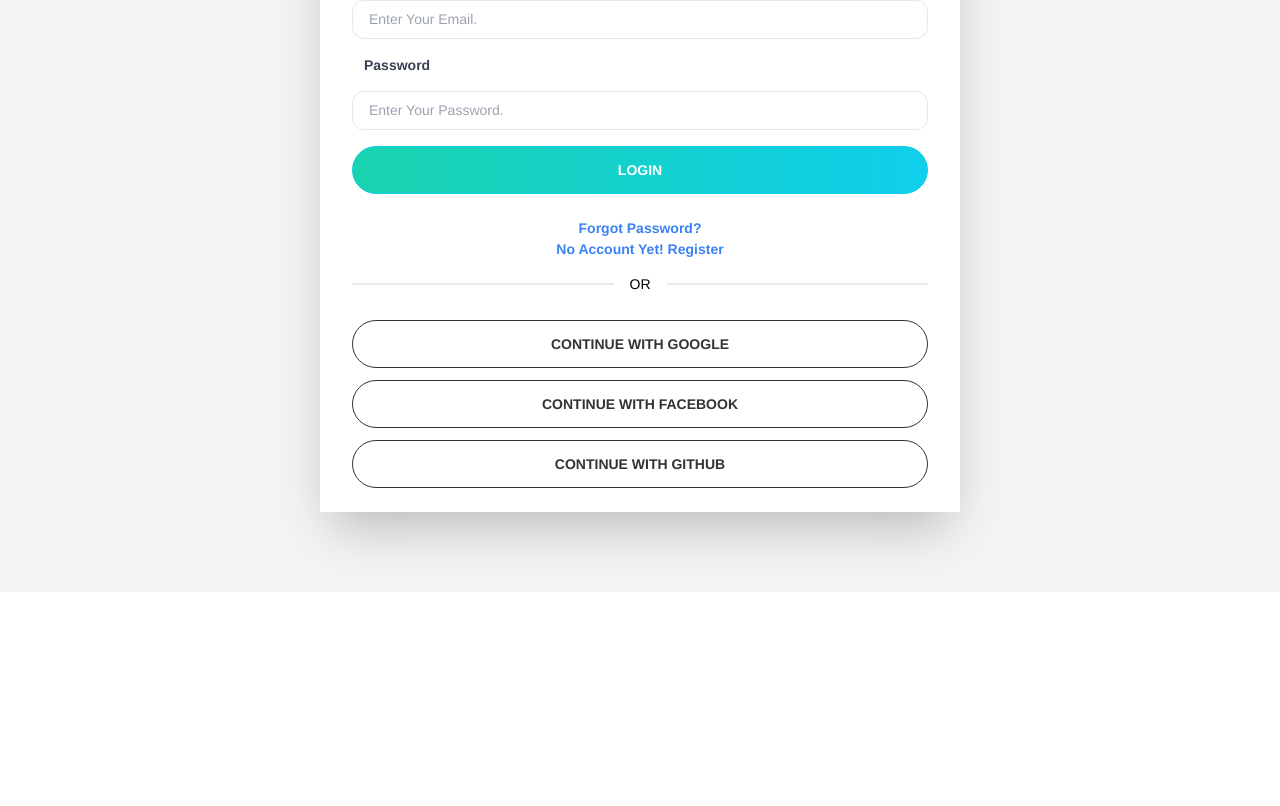
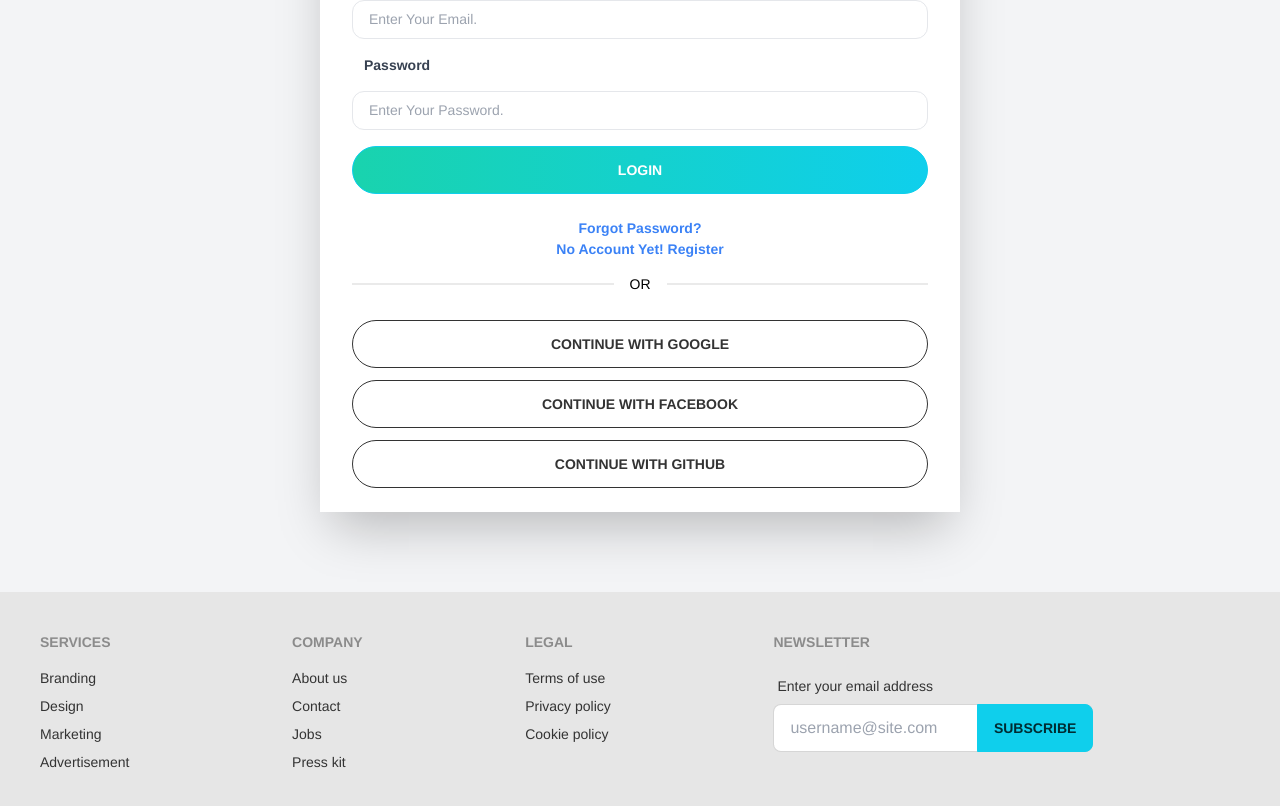
Before and after one commit to naimulislamshakil/manufacturer-website-cliend-side, a React (Create React App) app: page /login in a window 1280 px wide. Shown: the part 272-1078 px from the top of the page. Before the commit the page ends 864 px from the top, so only its background shows below. Built offline with nearby package versions, Linux system fonts and the light colour scheme; no server answers.

Commit message:
create a footer

```diff
--- a/src/App.js
+++ b/src/App.js
@@ -22,6 +22,8 @@ import AddProduct from "./Component/Pages/Dashboard/AddProduct";
 import auth from "./firebase.config";
 import { useAuthState } from "react-firebase-hooks/auth";
 import useAdmin from "./Component/Hooks/useAdmin";
+import CoustomerProduct from "./Component/Pages/CoustomerProduct/CoustomerProduct";
+import Footer from "./Component/Shered/Footer/Footer";
 
 function App() {
   const [user] = useAuthState(auth);
@@ -32,6 +34,7 @@ function App() {
       <Routes>
         <Route path="/" element={<Home />} />
         <Route path="/login" element={<Login />} />
+        <Route path="/product" element={<CoustomerProduct />} />
         <Route path="/register" element={<Register />} />
         <Route path="/contact_us" element={<ContactUs />} />
         <Route
@@ -89,6 +92,7 @@ function App() {
           ></Route>
         </Route>
       </Routes>
+      <Footer></Footer>
       <ToastContainer />
     </div>
   );
--- /dev/null
+++ b/src/Component/Pages/CoustomerProduct/Coustomer.js
@@ -0,0 +1,47 @@
+import React from "react";
+import { useNavigate } from "react-router-dom";
+
+const Coustomer = ({ product }) => {
+  const navigate = useNavigate();
+  const {
+    _id,
+    name,
+    image,
+    animation,
+    price,
+    available_quantity,
+    minimum_order,
+    short_description,
+  } = product;
+
+  const handelRedirectPurchasePage = (id) => {
+    navigate(`/purchase/${id}`);
+  };
+
+  return (
+    <div data-aos={animation}>
+      <div className="card card-compact w-96 bg-base-100 transition ease-in-out delay-150  hover:translate-y-6 ml-2 my-9  hover:scale-100  duration-300 shadow-2xl">
+        <figure>
+          <img src={image} alt="" />
+        </figure>
+        <div className="card-body">
+          <h2 className="card-title">{name}</h2>
+          <p className="text-lg">Price: ${price} (per unit)</p>
+          <p>Minimum Order: ${minimum_order} Pices</p>
+          <p>Available Quantity: ${available_quantity} Pices</p>
+          <p>{short_description.slice(0, 200)}</p>
+          <div className="card-actions justify-start m-5">
+            <button
+              onClick={() => handelRedirectPurchasePage(_id)}
+              className="btn btn-primary"
+            >
+              Buy Now
+            </button>
+          </div>
+        </div>
+      </div>
+    </div>
+  );
+};
+
+export default Coustomer;
--- /dev/null
+++ b/src/Component/Pages/CoustomerProduct/CoustomerProduct.js
@@ -0,0 +1,36 @@
+import React from "react";
+import { useQuery } from "react-query";
+import Loading from "../../Shered/Loading/Loading";
+import Coustomer from "./Coustomer";
+
+const CoustomerProduct = () => {
+  const { data: products, isLoading } = useQuery("product", () =>
+    fetch("https://frozen-brushlands-71944.herokuapp.com/products", {
+      method: "GET",
+      headers: {
+        authorization: `Berar ${localStorage.getItem("accessToken")}`,
+      },
+    }).then((res) => res.json())
+  );
+
+  if (isLoading) {
+    return <Loading></Loading>;
+  }
+  return (
+    <div>
+      <div className="divider"></div>
+      <div className="text-center font-bold text-accent text-2xl">
+        Our Populler Products
+      </div>
+      <div className="divider"></div>
+      <div className="grid grid-cols-1 md:grid-cols-2 lg:grid-cols-3 gap-2 my-5">
+        {products.length > 0 &&
+          products.map((product) => (
+            <Coustomer key={product._id} product={product}></Coustomer>
+          ))}
+      </div>
+    </div>
+  );
+};
+
+export default CoustomerProduct;
--- /dev/null
+++ b/src/Component/Shered/Footer/Footer.js
@@ -0,0 +1,71 @@
+import React from "react";
+import { Link } from "react-router-dom";
+
+const Footer = () => {
+  return (
+    <footer class="footer p-10 bg-base-200 text-base-content">
+      <div>
+        <span class="footer-title">Services</span>
+        <Link to="/" class="link link-hover">
+          Branding
+        </Link>
+        <Link to="/" class="link link-hover">
+          Design
+        </Link>
+        <Link to="/" class="link link-hover">
+          Marketing
+        </Link>
+        <Link to="/" class="link link-hover">
+          Advertisement
+        </Link>
+      </div>
+      <div>
+        <span class="footer-title">Company</span>
+        <Link to="/" class="link link-hover">
+          About us
+        </Link>
+        <Link to="/" class="link link-hover">
+          Contact
+        </Link>
+        <Link to="/" class="link link-hover">
+          Jobs
+        </Link>
+        <Link to="/" class="link link-hover">
+          Press kit
+        </Link>
+      </div>
+      <div>
+        <span class="footer-title">Legal</span>
+        <Link to="/" class="link link-hover">
+          Terms of use
+        </Link>
+        <Link to="/" class="link link-hover">
+          Privacy policy
+        </Link>
+        <Link to="/" class="link link-hover">
+          Cookie policy
+        </Link>
+      </div>
+      <div>
+        <span class="footer-title">Newsletter</span>
+        <div class="form-control w-80">
+          <label class="label">
+            <span class="label-text">Enter your email address</span>
+          </label>
+          <div class="relative">
+            <input
+              type="text"
+              placeholder="username@site.com"
+              class="input input-bordered w-full pr-16"
+            />
+            <button class="btn btn-primary absolute top-0 right-0 rounded-l-none">
+              Subscribe
+            </button>
+          </div>
+        </div>
+      </div>
+    </footer>
+  );
+};
+
+export default Footer;
--- a/src/Component/Shered/Header/Header.js
+++ b/src/Component/Shered/Header/Header.js
@@ -25,6 +25,11 @@ const Header = () => {
       <li>
         <Link className="font-bold hover:bg-primary" to="/contact_us">
           ContactUs
+        </Link>
+      </li>
+      <li>
+        <Link className="font-bold hover:bg-primary" to="/product">
+          All Product
         </Link>
       </li>
       {user && (
```
